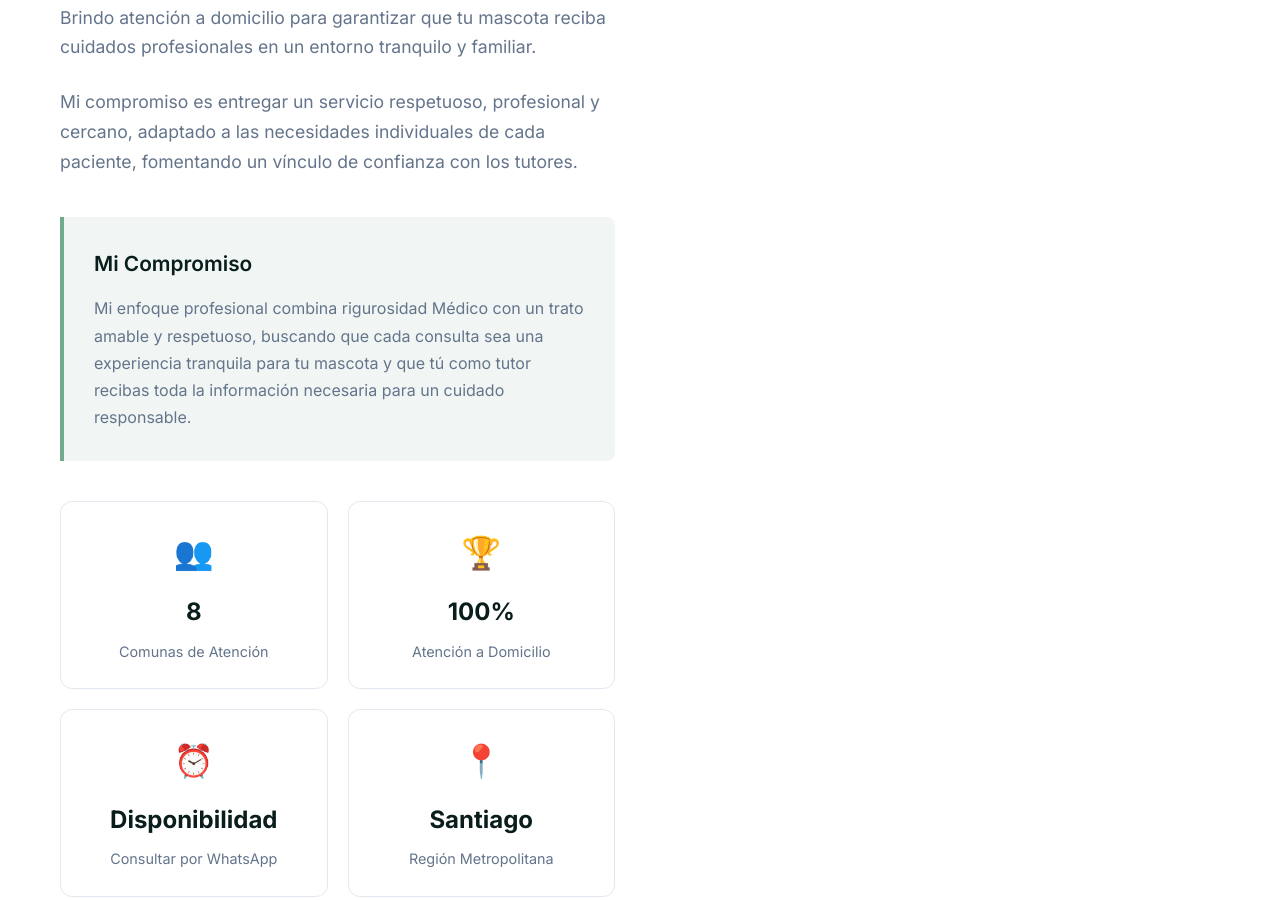
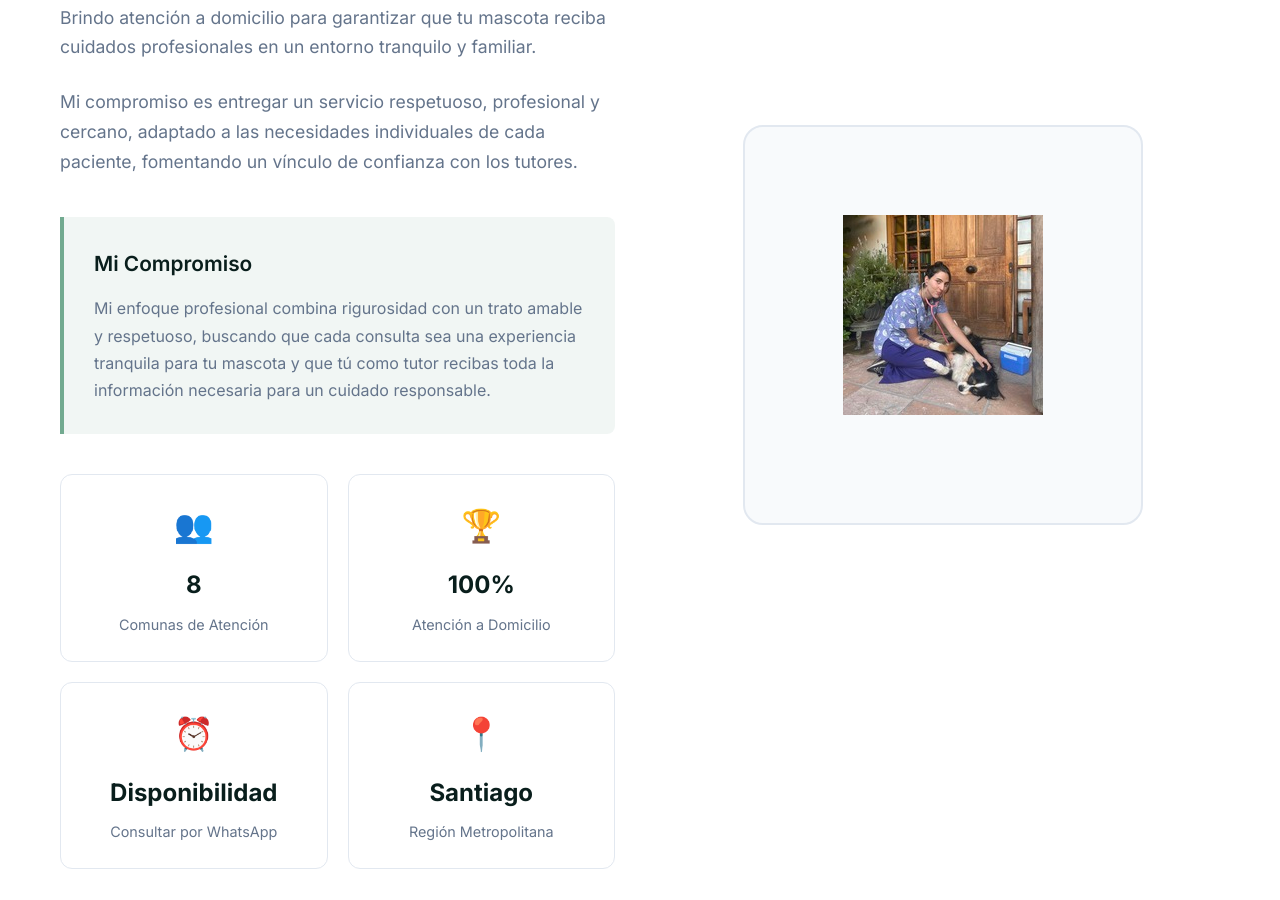
Before and after one commit to Josefa-Dawson/veterinaria, a plain HTML site: page index.html in a window 1280 px wide. Shown: the part 1119-2019 px from the top of the page. Drawn offline with Linux system fonts and the light colour scheme.

Commit message:
Update index.html

```diff
--- a/index.html
+++ b/index.html
@@ -100,7 +100,7 @@
                     <div class="commitment-box">
                         <h3 class="commitment-title">Mi Compromiso</h3>
                         <p class="commitment-text">
-                            Mi enfoque profesional combina rigurosidad Médico con un trato amable y respetuoso,
+                            Mi enfoque profesional combina rigurosidad con un trato amable y respetuoso,
                             buscando que cada consulta sea una experiencia tranquila para tu mascota y que tú
                             como tutor recibas toda la información necesaria para un cuidado responsable.
                         </p>
@@ -129,13 +129,13 @@
                         </div>
                     </div>
                 </div>
-                <!-- <div class="about-image">
+                <div class="about-image">
                     <div class="image-placeholder">
                         <img src="img/chloe.jpg" alt="Foto de la Dra. Josefa Dawson B." class="placeholder-icon">
-                        <p class="placeholder-title">Dra. Josefa Dawson B.</p>
-                        <p class="placeholder-subtitle">Médico Veterinaria</p>
+                        <!-- <p class="placeholder-title">Dra. Josefa Dawson B.</p>
+                        <p class="placeholder-subtitle">Médico Veterinaria</p> -->
                     </div>
-                </div> -->
+                </div>
             </div>
         </div>
     </section>
@@ -276,7 +276,7 @@
 
             <div class="services-note">
                 <p><strong>Importante:</strong>
-                Para cada vacunación es obligatoria una consulta veterinaria general preventiva, la cual se cobra por separado. No se realiza vacunación sin examen físico previo. La toma de presión arterial está incluida en la consulta (si el paciente lo permite).</p>
+                Para cada vacunación es obligatoria una consulta veterinaria general preventiva, la cual se cobra por separado. No se realiza vacunación sin examen físico previo. La toma de presión arterial está incluida en la consulta (si el paciente lo permite)</p>
             </div>
         </div>
     </section>
```
